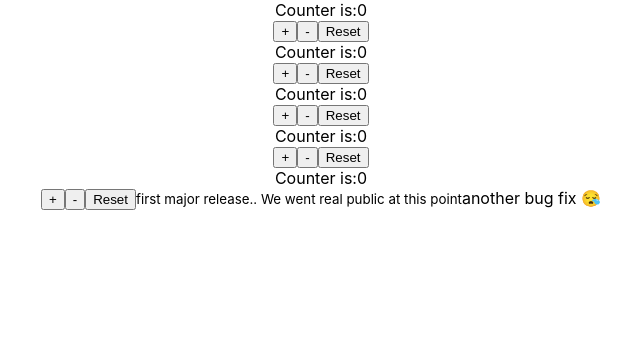
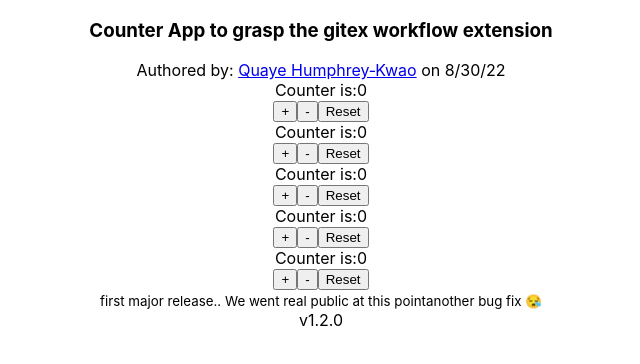
Before and after one commit to kwaoquaye/rtl-with-gitex, a React (Create React App) app: page / in a window 1280 px wide. Shown: the top 364 px of the page, without its empty margins (319-959 px from the left). Built offline with nearby package versions, Linux system fonts and the light colour scheme.

Commit message:
fleshing out

```diff
--- a/src/App.css
+++ b/src/App.css
@@ -1,4 +1,7 @@
 .App {
+  display: flex;
+  justify-content: center;
+  flex-direction: column;
   text-align: center;
 }
 
--- a/src/App.js
+++ b/src/App.js
@@ -5,14 +5,28 @@ import { Counter } from './Counter';
 function App() {
   return (
     <div className="App">
-      <Counter />
-      <Counter />
-      <Counter />
-      <Counter />
-      <Counter />
-      <small>first major release.. We went real public at this point</small>
-      <smal>another bug fix 😪</smal>
+      <header>
+        <h3 className="">Counter App to grasp the gitex workflow extension</h3>
+        <div className="">
+          <article>Authored by:&nbsp;
+            <a href="https://www.linkedin.com/in/humphrey-quaye-8622a2191/" target={"_blank"} rel="author">Quaye&nbsp;Humphrey&#8209;Kwao</a>
+            <time  dateTime="2022-08-30" title="August 30th, 2022"> on 8/30/22</time>
+          </article>
+        </div>
+      </header>
+
+      <main className="">
+        <Counter />
+        <Counter />
+        <Counter />
+        <Counter />
+        <Counter /><br />
+        <small>first major release.. We went real public at this point</small>
+        <small>another bug fix 😪</small>
+      </main>
+      <footer>v1.2.0</footer>
     </div>
+
   );
 }
 
--- a/src/Counter.js
+++ b/src/Counter.js
@@ -1,29 +1,38 @@
-import React, { useState } from 'react'
+import React, { useCallback, useState } from 'react'
 
 const initCounter = 0
 
 export const Counter = () => {
     const [counterVal, setcounterVal] = useState(initCounter)
-    const handleOnclick = (type) => {
+    const handleOnclick = useCallback(
+        (type) => {
             switch (type) {
                 case "Increment":
-                return setcounterVal(prev => ++prev)
+                    setcounterVal(prev => ++prev)
+                    break
                 case "Decrement":
-                return setcounterVal(prev => --prev)
+                    setcounterVal(prev => --prev)
+                    break
                 case "Reset":
-                return setcounterVal(0)
+                    setcounterVal(0)
+                    break
 
 
                 default:
                     break;
             }
-    }
+        },
+        [counterVal],
+    )
+
+
     return (
         <>
             <div>Counter is:<span data-testid="countVal">{counterVal}</span></div>
             <input type="button" data-testid="increment" onClick={() => handleOnclick("Increment")} value="+" />
             <input type="button" data-testid="decrement" onClick={() => handleOnclick("Decrement")} value="-" />
             <input type="button" onClick={() => handleOnclick("Reset")} value="Reset" />
+
         </>
     )
 }
```
Lines whose indentation alone changed are shown as unchanged.
